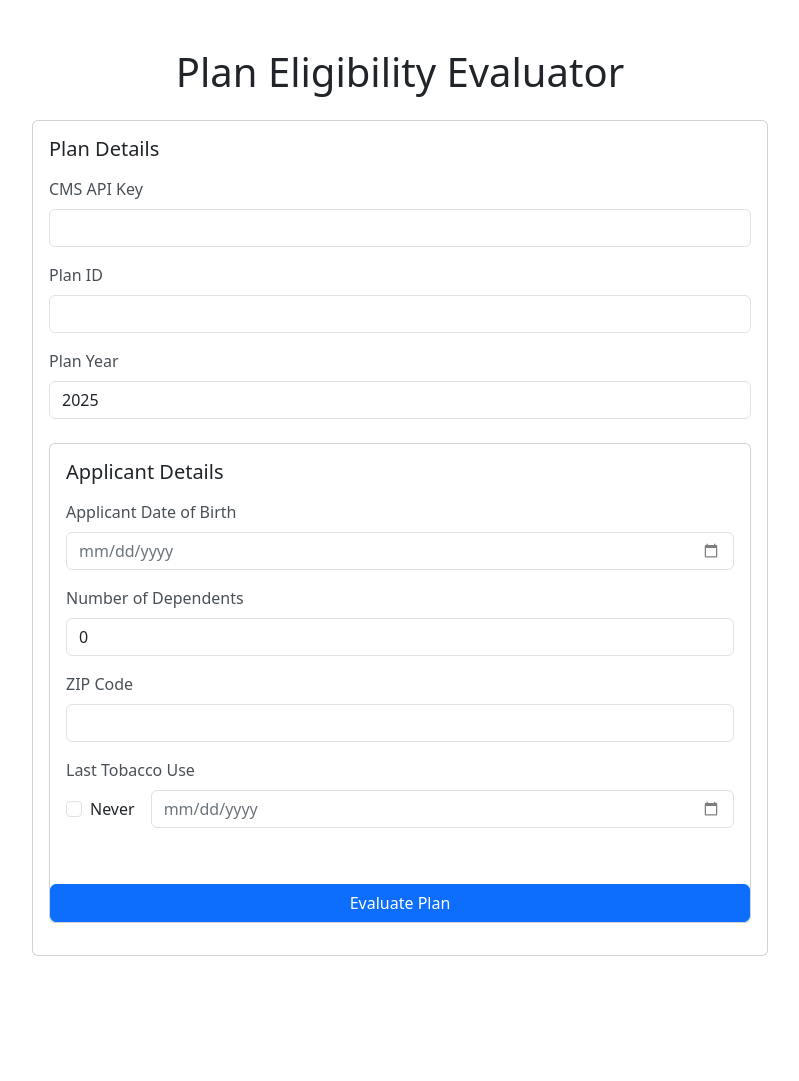
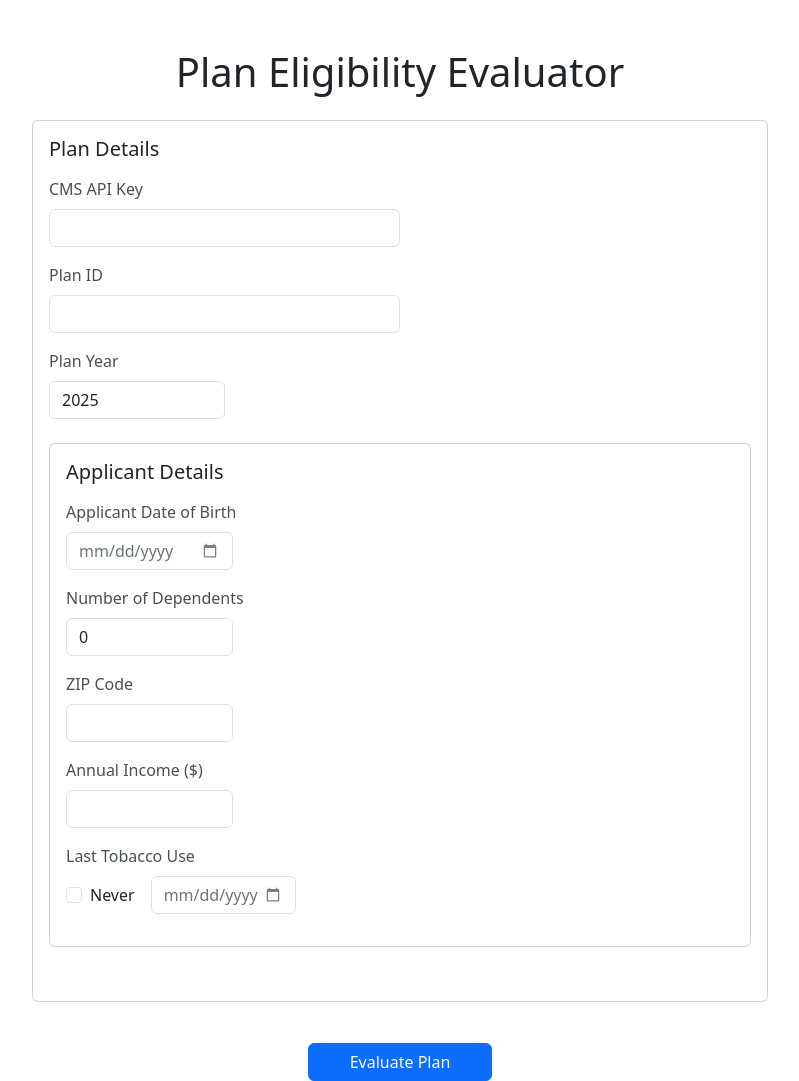
Before and after one commit to ronburnley/plan-eligibility-rules-python-v3, a Flask app: page / in a window 1280 px wide. Shown: the whole page, without its empty margins (240-1039 px from the left). Before the commit the page ends 956 px from the top, so only its background shows below. Run offline with Flask 3, Linux system fonts and the light colour scheme.

Commit message:
working prototype

```diff
--- a/templates/index.html
+++ b/templates/index.html
@@ -95,15 +95,15 @@
                         <form id="evaluationForm">
                             <div class="mb-3">
                                 <label for="apiKey" class="form-label">CMS API Key</label>
-                                <input type="password" class="form-control" id="apiKey" required>
+                                <input type="password" class="form-control w-50" id="apiKey" required>
                             </div>
                             <div class="mb-3">
                                 <label for="planId" class="form-label">Plan ID</label>
-                                <input type="text" class="form-control" id="planId" required
+                                <input type="text" class="form-control w-50" id="planId" required>
                             </div>
                             <div class="mb-3">
                                 <label for="year" class="form-label">Plan Year</label>
-                                <input type="number" class="form-control" id="year" required
+                                <input type="number" class="form-control w-25" id="year" required
                                        min="2020" max="2030" value="2025">
                             </div>
 
@@ -113,12 +113,12 @@
 
                                     <div class="mb-3">
                                         <label for="applicantDob" class="form-label">Applicant Date of Birth</label>
-                                        <input type="date" class="form-control" id="applicantDob" required>
+                                        <input type="date" class="form-control w-25" id="applicantDob" required>
                                     </div>
 
                                     <div class="mb-3">
                                         <label for="dependentCount" class="form-label">Number of Dependents</label>
-                                        <select class="form-control" id="dependentCount" required>
+                                        <select class="form-control w-25" id="dependentCount" required>
                                             <option value="0">0</option>
                                             <option value="1">1</option>
                                             <option value="2">2</option>
@@ -134,8 +134,14 @@
 
                                     <div class="mb-3">
                                         <label for="zipCode" class="form-label">ZIP Code</label>
-                                        <input type="text" class="form-control" id="zipCode" required
+                                        <input type="text" class="form-control w-25" id="zipCode" required
                                                pattern="[0-9]{5}"
+                                    </div>
+
+                                    <div class="mb-3">
+                                        <label for="income" class="form-label">Annual Income ($)</label>
+                                        <input type="number" class="form-control w-25" id="income" required
+                                               min="0" step="1000">
                                     </div>
 
                                     <div class="mb-3">
@@ -146,14 +152,12 @@
                                                 <label class="form-check-label" for="neverUsedTobacco">Never</label>
                                             </div>
                                             <div id="lastTobaccoUseContainer" class="flex-grow-1">
-                                                <input type="date" class="form-control mb-0" id="lastTobaccoUse">
+                                                <input type="date" class="form-control w-25 mb-0" id="lastTobaccoUse">
                                             </div>
                                         </div>
                                     </div>
                                 </div>
                             </div>
-
-                            <button type="submit" class="btn btn-primary w-100 mt-4">Evaluate Plan</button>
                         </form>
                     </div>
                 </div>
@@ -163,6 +167,10 @@
                         <span class="visually-hidden">Loading...</span>
                     </div>
                     <p class="mt-2">Evaluating plan eligibility...</p>
+                </div>
+
+                <div class="d-flex justify-content-center position-relative" style="top: 5rem;">
+                    <button type="submit" class="btn btn-primary w-25" form="evaluationForm">Evaluate Plan</button>
                 </div>
 
                 <div class="card result-card">
@@ -247,53 +255,54 @@
                         zip_code: document.getElementById('zipCode').value,
                         year: document.getElementById('year').value,
                         applicant_dob: document.getElementById('applicantDob').value,
-                        income: 0,
+                        income: parseFloat(document.getElementById('income').value),
                         dependents: dependents,
                         never_used_tobacco: document.getElementById('neverUsedTobacco').checked,
-                        last_tobacco_use: document.getElementById('lastTobaccoUse').value || null
+                        last_tobacco_use: document.getElementById('neverUsedTobacco').checked ? null : document.getElementById('lastTobaccoUse').value
                     })
                 });
 
-                const data = await response.json();
+                const result = await response.json();
 
-                if (data.success) {
+                if (result.success) {
+                    loading.style.display = 'none';
+                    resultCard.style.display = 'block';
+
+                    // Display the results
+                    const criteriaHtml = result.criteria.map((criterion, index) => {
+                        // Remove asterisks and leading/trailing whitespace
+                        const cleanCriterion = criterion.replace(/^\s*\*\s*/, '').trim();
+
+                        if (index === 0) {
+                            // For the first item (Eligibility Status), split and format with proper spacing
+                            const [label, status] = cleanCriterion.split(':');
+                            return `<div class="eligibility-item">${label}: <strong>${status.trim()}</strong></div>`;
+                        }
+                        return `<div class="eligibility-item">${cleanCriterion}</div>`;
+                    }).join('');
+
                     resultsDiv.innerHTML = `
                         <ul class="eligibility-results">
-                            ${data.criteria.map((criterion, index) => {
-                                if (index === 0) {
-                                    // For the first item (Eligibility Status), split and format with proper spacing
-                                    const [label, status] = criterion.replace(/^\s*\*\s*/, '').split(':');
-                                    return `<li class="eligibility-item">${label}: <strong>${status.trim()}</strong></li>`;
-                                }
-                                // For other items, ensure proper spacing after colon
-                                const formattedCriterion = criterion.replace(/^\s*\*\s*/, '').replace(/:\s*/, ': ');
-                                return `<li class="eligibility-item">${formattedCriterion}</li>`;
-                            }).join('')}
-                        </ul>`;
-                    resultCard.style.display = 'block';
+                            ${criteriaHtml}
+                        </ul>
+                    `;
                 } else {
-                    resultsDiv.innerHTML = `<div class="alert alert-danger">${data.error}</div>`;
-                    resultCard.style.display = 'block';
+                    loading.style.display = 'none';
+                    alert('Error: ' + result.error);
                 }
             } catch (error) {
-                resultsDiv.innerHTML = `<div class="alert alert-danger">An error occurred: ${error.message}</div>`;
-                resultCard.style.display = 'block';
-            } finally {
                 loading.style.display = 'none';
+                alert('An error occurred while evaluating the plan. Please try again.');
+                console.error('Error:', error);
             }
         });
 
-        // Add this JavaScript after the existing script
-        const neverUsedTobacco = document.getElementById('neverUsedTobacco');
-        const lastTobaccoUseContainer = document.getElementById('lastTobaccoUseContainer');
-        const lastTobaccoUse = document.getElementById('lastTobaccoUse');
-
-        neverUsedTobacco.addEventListener('change', function() {
-            if (this.checked) {
-                lastTobaccoUseContainer.style.display = 'none';
-                lastTobaccoUse.value = '';
-            } else {
-                lastTobaccoUseContainer.style.display = 'block';
+        // Handle never used tobacco checkbox
+        document.getElementById('neverUsedTobacco').addEventListener('change', function(e) {
+            const lastTobaccoUseInput = document.getElementById('lastTobaccoUse');
+            lastTobaccoUseInput.disabled = e.target.checked;
+            if (e.target.checked) {
+                lastTobaccoUseInput.value = '';
             }
         });
     </script>
```
